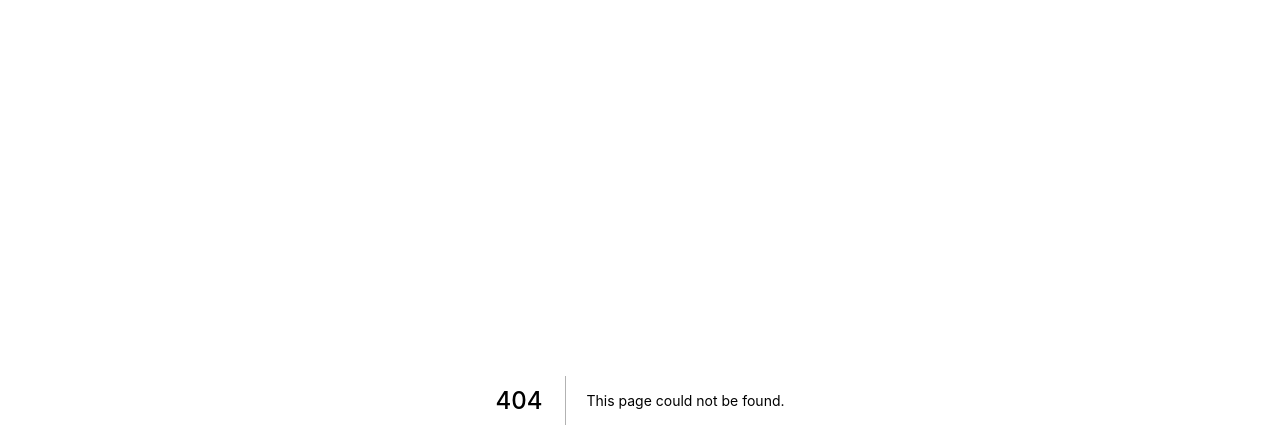
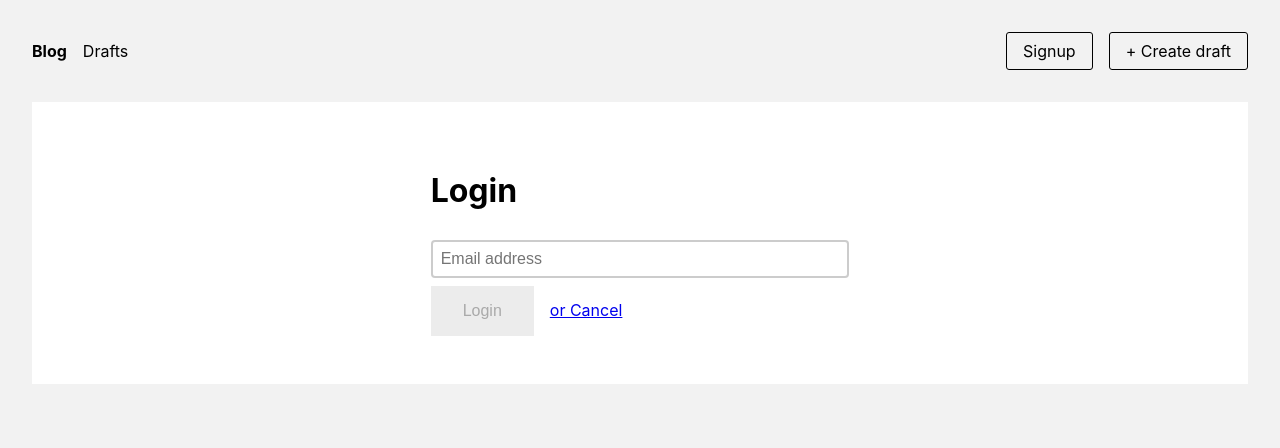
Before and after one commit to eric-nguyen-cs/blog-post-website, a Next.js app in the folder src/frontend/: page /login in a window 1280 px wide. Before the commit this address had no page. Shown: the top 448 px of the page. Built offline with nearby package versions, Linux system fonts and the light colour scheme.

Commit message:
Add /login page

```diff
--- /dev/null
+++ b/src/frontend/pages/login.tsx
@@ -0,0 +1,73 @@
+import React, { useState } from 'react'
+import Router from 'next/router'
+import Layout from '../components/Layout'
+import { useAuthContext } from '../services/auth'
+
+const Login: React.FC = () => {
+  const [email, setEmail] = useState('')
+
+  const { login } = useAuthContext()
+  const submitData = async (e: React.SyntheticEvent) => {
+    e.preventDefault()
+    try {
+      const credentials = { email }
+      await login(credentials)
+      await Router.push("/")
+    } catch (error) {
+      console.error(error)
+    }
+  }
+
+  return (
+    <Layout>
+      <div className="page">
+        <form
+          onSubmit={submitData}>
+          <h1>Login</h1>
+          <input
+            onChange={e => setEmail(e.target.value)}
+            placeholder="Email address"
+            type="text"
+            value={email}
+          />
+          <input
+            disabled={!email}
+            type="submit"
+            value="Login"
+          />
+          <a className="back" href="#" onClick={() => Router.push("/")}>
+            or Cancel
+        </a>
+        </form>
+      </div>
+      <style jsx>{`
+      .page {
+        background: white;
+        padding: 3rem;
+        display: flex;
+        justify-content: center;
+      }
+
+      input[type='text'] {
+        width: 100%;
+        padding: 0.5rem;
+        margin: 0.5rem 0;
+        border-radius: 0.25rem;
+        border: 0.125rem solid rgba(0, 0, 0, 0.2);
+      }
+
+      input[type='submit'] {
+        background: #ececec;
+        border: 0;
+        padding: 1rem 2rem;
+      }
+
+      .back {
+        margin-left: 1rem;
+      }
+    `}</style>
+    </Layout>
+  )
+}
+
+export default Login
```
